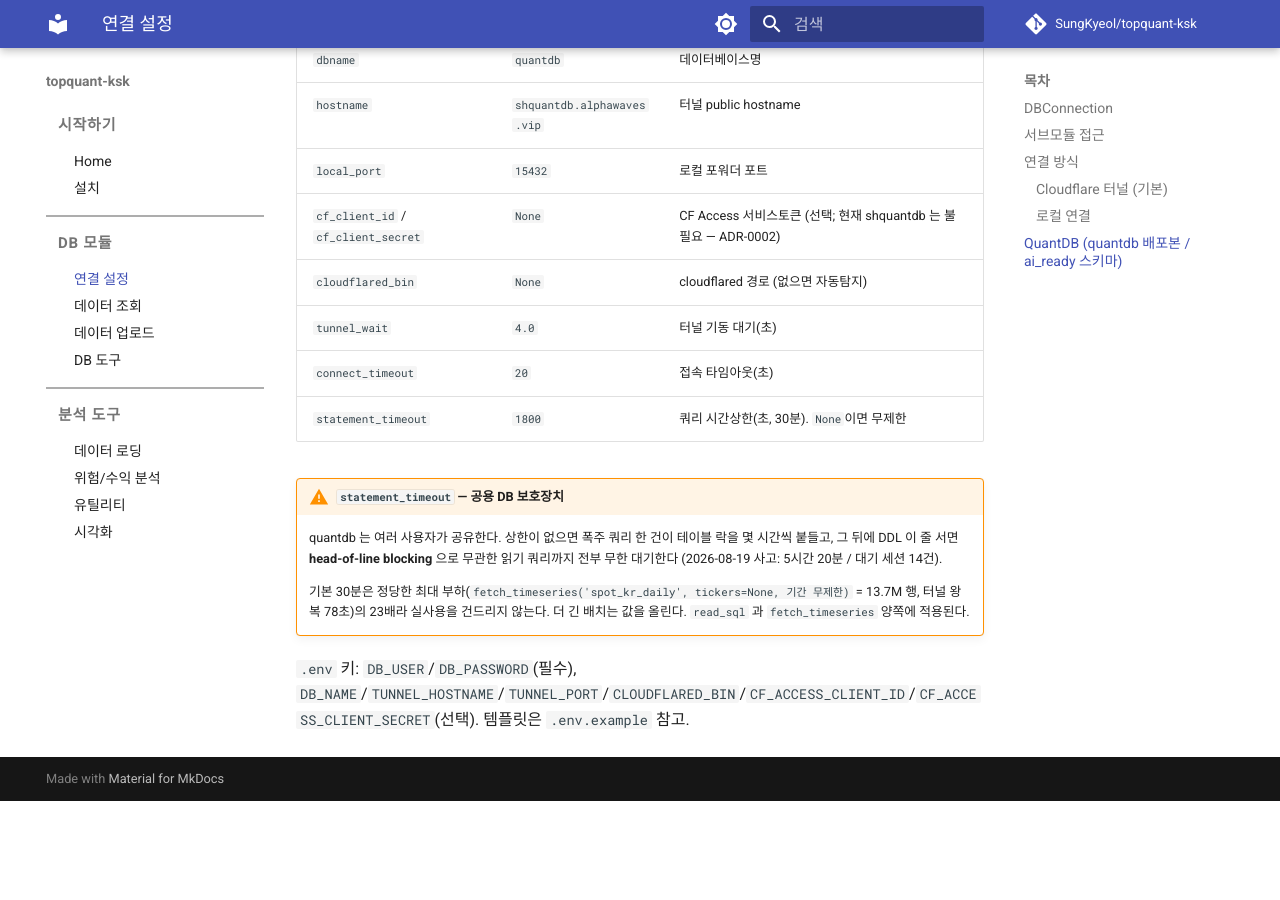
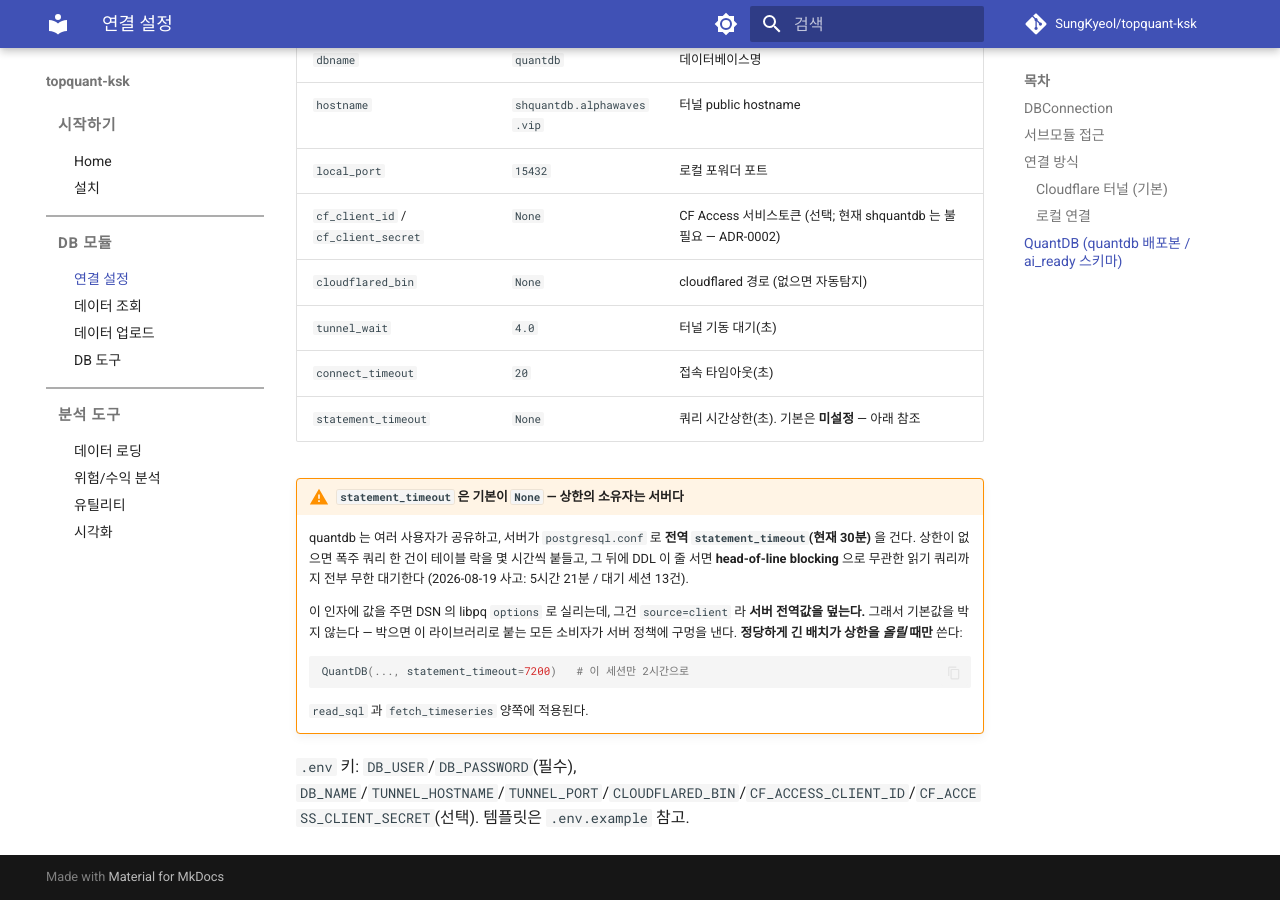
Before and after one commit to SungKyeol/topquant-ksk, an MkDocs documentation site: the page built from docs/db/connection.md, in a window 1280 px wide and 900 px high, scrolled down 1852 px. Built offline with MkDocs 1.6.1 and Material for MkDocs 9.7.7, drawn with Linux system fonts in a browser that asks for light colours; comment, search, counter and statistics services are not loaded; before the commit the page ends 2653 px from its top, so only the background shows below that.

Commit message:
fix(quantdb)!: statement_timeout 기본값을 None 으로 — 상한은 서버가 소유한다 (ADR-0050)
0.1.26 이 넣은 클라이언트측 기본 30분을 되돌린다. 방향이 틀렸다.

DSN 의 libpq `options` 는 `source=client` 라 **서버 전역 conf 를 이긴다**(실측). quantdb 는
2026-08-20 부터 postgresql.conf 로 전역 statement_timeout=30min / lock_timeout=5min /
idle_in_transaction_session_timeout=30min 을 건다(ADR-0050). 라이브러리가 기본값을 박고
있으면 이걸로 붙는 모든 외부 소비자가 그 정책에 구멍을 내고, 서버에서 상한을 조여도 반영되지
않는다. 정책이 두 곳에 있으면 어느 쪽이 이기는지 아무도 기억하지 못한다.

- `DEFAULT_STATEMENT_TIMEOUT` 1800 -> None. 인자는 남기되 용도가 반대다: 정당하게 긴 배치가
  상한을 **올릴** 때만 쓴다 (`QuantDB(..., statement_timeout=7200)`).
- DSN 에 심는 메커니즘과 공백 없는 `--name=value` 형태는 그대로다 (connectorx 가 sqlalchemy
  engine 을 우회하므로 DSN 이 두 드라이버를 동시에 덮는 유일한 지점).

BREAKING: 0.1.26 의 30분 기본 상한에 기대던 코드는 이제 서버 전역값(30분)을 따른다. 실질
동작은 같지만, 상한을 스스로 정해야 하는 배치는 인자를 명시해야 한다.

테스트 113개 통과.

Co-Authored-By: Claude Opus 5 <noreply@anthropic.com>
Claude-Session: https://claude.ai/code/session_0165XANnfLMiGDxFbYEF3ubu

````diff
--- a/docs/db/connection.md
+++ b/docs/db/connection.md
@@ -75,16 +75,23 @@ with QuantDB(db_user=cfg["DB_USER"], db_password=cfg["DB_PASSWORD"]) as db:
 | `cloudflared_bin` | `None` | cloudflared 경로 (없으면 자동탐지) |
 | `tunnel_wait` | `4.0` | 터널 기동 대기(초) |
 | `connect_timeout` | `20` | 접속 타임아웃(초) |
-| `statement_timeout` | `1800` | 쿼리 시간상한(초, 30분). `None`이면 무제한 |
+| `statement_timeout` | `None` | 쿼리 시간상한(초). 기본은 **미설정** — 아래 참조 |
 
-!!! warning "`statement_timeout` — 공용 DB 보호장치"
+!!! warning "`statement_timeout` 은 기본이 `None` — 상한의 소유자는 **서버**다"
 
-    quantdb 는 여러 사용자가 공유한다. 상한이 없으면 폭주 쿼리 한 건이 테이블 락을 몇 시간씩
-    붙들고, 그 뒤에 DDL 이 줄 서면 **head-of-line blocking** 으로 무관한 읽기 쿼리까지 전부
-    무한 대기한다 (2026-08-19 사고: 5시간 20분 / 대기 세션 14건).
+    quantdb 는 여러 사용자가 공유하고, 서버가 `postgresql.conf` 로 **전역
+    `statement_timeout`(현재 30분)** 을 건다. 상한이 없으면 폭주 쿼리 한 건이 테이블 락을 몇
+    시간씩 붙들고, 그 뒤에 DDL 이 줄 서면 **head-of-line blocking** 으로 무관한 읽기 쿼리까지
+    전부 무한 대기한다 (2026-08-19 사고: 5시간 21분 / 대기 세션 13건).
 
-    기본 30분은 정당한 최대 부하(`fetch_timeseries('spot_kr_daily', tickers=None, 기간 무제한)`
-    = 13.7M 행, 터널 왕복 78초)의 23배라 실사용을 건드리지 않는다. 더 긴 배치는 값을 올린다.
+    이 인자에 값을 주면 DSN 의 libpq `options` 로 실리는데, 그건 `source=client` 라 **서버
+    전역값을 덮는다.** 그래서 기본값을 박지 않는다 — 박으면 이 라이브러리로 붙는 모든 소비자가
+    서버 정책에 구멍을 낸다. **정당하게 긴 배치가 상한을 *올릴* 때만** 쓴다:
+
+    ```python
+    QuantDB(..., statement_timeout=7200)   # 이 세션만 2시간으로
+    ```
+
     `read_sql` 과 `fetch_timeseries` 양쪽에 적용된다.
 
 `.env` 키: `DB_USER`/`DB_PASSWORD`(필수), `DB_NAME`/`TUNNEL_HOSTNAME`/`TUNNEL_PORT`/`CLOUDFLARED_BIN`/`CF_ACCESS_CLIENT_ID`/`CF_ACCESS_CLIENT_SECRET`(선택). 템플릿은 `.env.example` 참고.
--- a/pyproject.toml
+++ b/pyproject.toml
@@ -7,7 +7,7 @@ build-backend = "setuptools.build_meta"
 [project]
 # pip install topquant-ksk 처럼 사용될 패키지 이름
 name = "topquant-ksk"
-version = "0.1.26"
+version = "0.1.27"
 authors = [
   { name="SungKyeol" },
 ]
````
Also changed, not shown: 2 other files.
